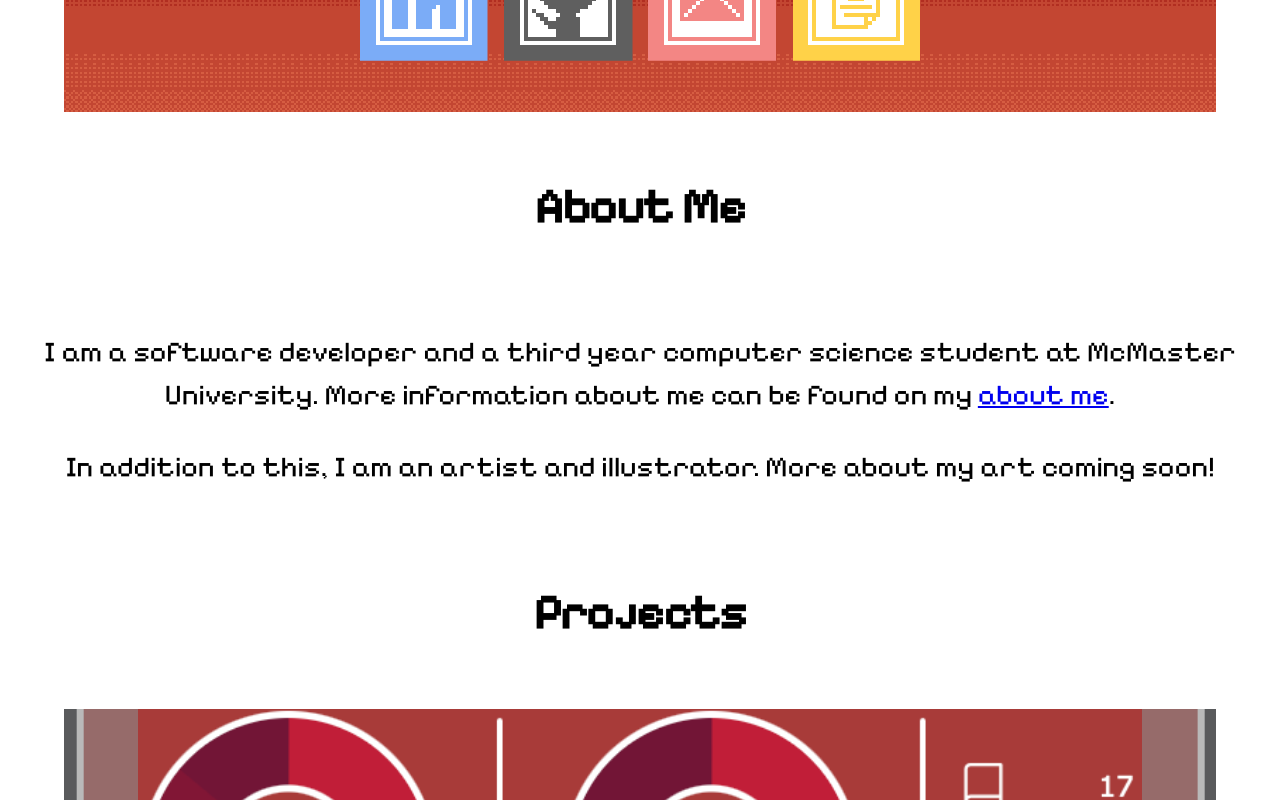
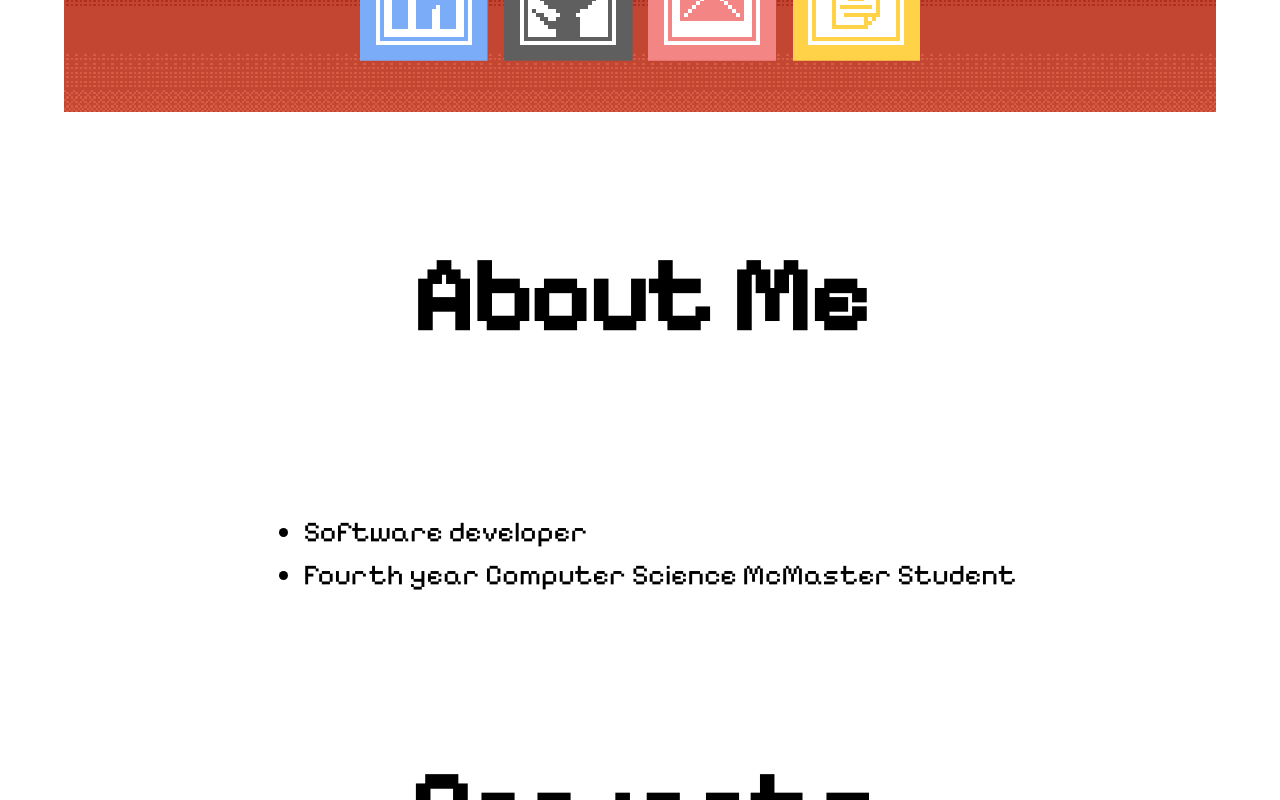
Before and after one commit to honkita/WebsitePortfolio, a Next.js app: page / in a window 1280 px wide. Shown: the part 640-1440 px from the top of the page. Built offline with nearby package versions, Linux system fonts and the light colour scheme.

Commit message:
Navbar CSS and about me changes

```diff
--- a/components/NavBar.jsx
+++ /dev/null
@@ -1,41 +0,0 @@
-import React, { useEffect, useState } from "react";
-import { useTheme, ThemeProvider } from "next-themes";
-import Link from "next/link";
-import PixelSwitch from "../components/PixelSwitch/PixelSwitch";
-import styles from "../styles/Home.module.css";
-
-export default function NavBar(props) {
-    const { resolvedTheme, setTheme } = useTheme();
-    const [mounted, setMounted] = useState(false);
-
-    // useEffect only runs on the client, so now we can safely show the UI
-    useEffect(() => {
-        setMounted(true);
-    }, []);
-
-    if (!mounted) {
-        return null;
-    }
-
-    let src;
-
-    return (
-        <ThemeProvider>
-            <nav>
-                <ul className={styles.noBullets}>
-                    <li>
-                        <Link href="/">
-                            <p>Home</p>
-                        </Link>
-                    </li>
-                    <li>
-                        <Link href="/aboutme">
-                            <p>About Me</p>
-                        </Link>
-                    </li>
-                </ul>
-                <PixelSwitch />
-            </nav>
-        </ThemeProvider>
-    );
-}
--- /dev/null
+++ b/components/NavBar/NavBar.jsx
@@ -0,0 +1,41 @@
+import React, { useEffect, useState } from "react";
+import { ThemeProvider } from "next-themes";
+import Link from "next/link";
+import PixelSwitch from "../../components/PixelSwitch/PixelSwitch";
+import styles from "../../styles/Home.module.css";
+import NavBarCSS from "./NavBar.module.css";
+
+export default function NavBar() {
+    const [mounted, setMounted] = useState(false);
+
+    // useEffect only runs on the client, so now we can safely show the UI
+    useEffect(() => {
+        setMounted(true);
+    }, []);
+
+    if (!mounted) {
+        return null;
+    }
+
+    const pages = [
+        { name: "Home", link: "/" },
+        { name: "About Me", link: "/aboutme" },
+    ];
+
+    return (
+        <ThemeProvider>
+            <nav>
+                <ul className={styles.noBullets}>
+                    {pages.map((page) => (
+                        <li className={NavBarCSS.navBarItem}>
+                            <Link href={page.link}>
+                                <p>{page.name}</p>
+                            </Link>
+                        </li>
+                    ))}
+                </ul>
+                <PixelSwitch />
+            </nav>
+        </ThemeProvider>
+    );
+}
--- /dev/null
+++ b/components/NavBar/NavBar.module.css
@@ -0,0 +1,4 @@
+.navBarItem {
+  float: left;
+  width: fit-content;
+}
--- a/components/Projects/Projects.jsx
+++ b/components/Projects/Projects.jsx
@@ -8,6 +8,7 @@ import PixelButton from "../PixelButton/PixelButton";
  *
  * @param {object} props
  * @param {string} props.name Project Name
+ * @param {string} props.img Project thumbnail image
  * @param {string} props.url GitHub link to repository of project
  * @returns
  */
--- a/pages/Layout.jsx
+++ b/pages/Layout.jsx
@@ -2,7 +2,7 @@ import styles from "../styles/Home.module.css";
 import React, { useState, useEffect, Component } from "react";
 import { useTheme, ThemeProvider } from "next-themes";
 
-import Nav from "../components/NavBar";
+import Nav from "../components/NavBar/NavBar";
 
 export default function Layout({ home, children }) {
     const { resolvedTheme, setTheme } = useTheme();
--- a/pages/index.jsx
+++ b/pages/index.jsx
@@ -1,7 +1,6 @@
 import Head from "next/head";
 import styles from "../styles/Home.module.css";
 import utilStyles from "../styles/theme.util.module.css";
-import { useTheme, ThemeProvider } from "next-themes";
 import Projects from "../components/Projects/Projects";
 import ImageCarousel from "../components/ImageCarousel/ImageCarousel";
 import Layout from "./Layout";
@@ -13,10 +12,7 @@ import ImagesForCarousel from "../public/Assets/homeCarousel.json";
 import CodedProjects from "../public/Assets/projects.json";
 
 export default function Home() {
-    const { resolvedTheme, setTheme } = useTheme();
     const name = "Elite Lu Portfolio";
-
-    var imagesJSON = JSON.parse(JSON.stringify(ImagesForCarousel));
     var projectsJSON = JSON.parse(JSON.stringify(CodedProjects));
 
     return (
@@ -41,16 +37,12 @@ export default function Home() {
                         <p>About Me</p>
                     </section>
                     <section className={utilStyles.headingMd}>
-                        <p>
-                            I am a software developer and a third year computer
-                            science student at McMaster University. More
-                            information about me can be found on my{" "}
-                            <a href="./aboutme">about me</a>.
-                        </p>
-                        <p>
-                            In addition to this, I am an artist and illustrator.
-                            More about my art coming soon!
-                        </p>
+                        <ul>
+                            <li>Software developer</li>
+                            <li>
+                                Fourth year Computer Science McMaster Student
+                            </li>
+                        </ul>
                     </section>
 
                     <section className={utilStyles.headingXl}>
@@ -59,7 +51,11 @@ export default function Home() {
                     <ImageCarousel images={ImagesForCarousel} />
                     <div className={styles.jobGrid}>
                         {projectsJSON.map((project) => (
-                            <Projects name={project.name} url={project.url} />
+                            <Projects
+                                name={project.name}
+                                img=""
+                                url={project.url}
+                            />
                         ))}
                     </div>
                 </div>
--- a/styles/globals.css
+++ b/styles/globals.css
@@ -99,9 +99,9 @@ nav {
   line-height: 60px;
 }
 
-li {
-  float: left;
-  width: fit-content;
+ul li {
+  display: list-item;
+  text-align: left;
 }
 
 li a {
--- a/styles/theme.util.module.css
+++ b/styles/theme.util.module.css
@@ -33,7 +33,7 @@
 
 .headingXl {
   text-align: center;
-  font-size: 3rem;
+  font-size: 8vw;
   line-height: 1.3;
   font-weight: 800;
   letter-spacing: -0.05rem;
```
